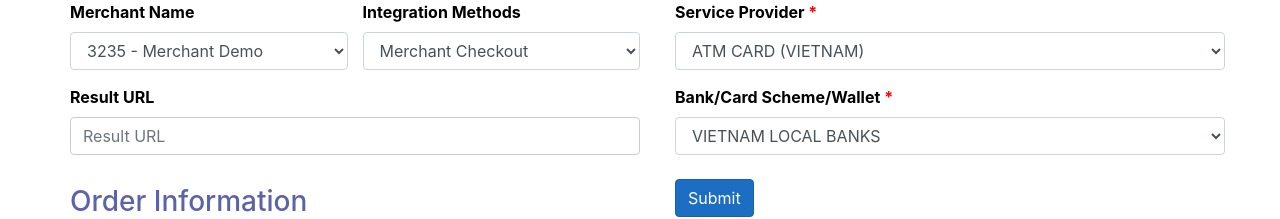
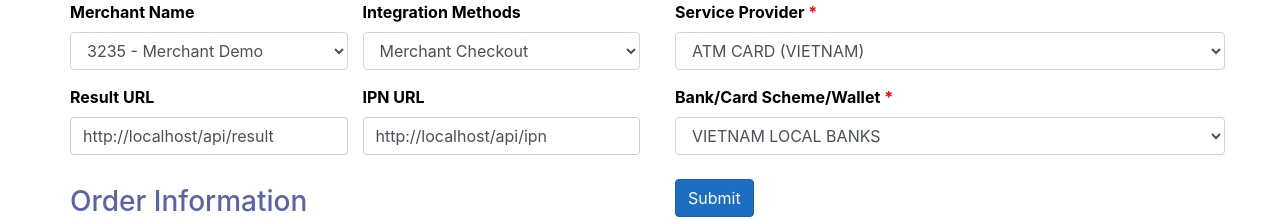
Before and after one commit to galaxypayvn/sample-upc-dotnet, an Angular app in the folder UPC-DotNet/ClientApp/: page / in a window 1280 px wide. Shown: the part 302-521 px from the top of the page. Built offline with nearby package versions, Linux system fonts and the light colour scheme.

Commit message:
feature: add field IPN url layout

```diff
--- a/UPC-DotNet/ClientApp/src/app/home/payment.component.html
+++ b/UPC-DotNet/ClientApp/src/app/home/payment.component.html
@@ -29,11 +29,17 @@
             </select>
           </div>
         </div>
+
         <div style="padding-bottom: 30px" class="row">
-          <div class="col-100 padding-left-15">
+          <div class="col-50 padding-left-15">
             <label>Result URL</label>
             <input class="form-control" type="text" id="successURL" name="successURL" placeholder="Result URL"
-                   [(ngModel)]="SuccessURL"/>
+                   [(ngModel)]="successURL"/>
+          </div>
+          <div class="col-50 padding-left-15">
+            <label>IPN URL</label>
+            <input class="form-control" type="text" id="ipnURL" name="ipnURL" placeholder="IPN URL"
+                   [(ngModel)]="ipnURL"/>
           </div>
         </div>
 
--- a/UPC-DotNet/ClientApp/src/app/home/payment.component.ts
+++ b/UPC-DotNet/ClientApp/src/app/home/payment.component.ts
@@ -35,6 +35,7 @@ export class PaymentComponent {
   public integrationMethod = "SIMPLE";
   public merchantID = "";
   public successURL: string;
+  public ipnURL: string;
 
   public resultData: ResponseData;
   public isPayWithOption = false;
@@ -57,6 +58,7 @@ export class PaymentComponent {
     this.paymentSource = this.UPC.paymentProviders[this.paymentMethod][0].value;
     this.extra = JSON.stringify(this.UPC.paymentExtra, null, 4);
     this.successURL = baseUrl + "api/result";
+    this.ipnURL = baseUrl + "api/ipn";
 
     this.currencyOption = this.UPC.currencyDomestic;
 
@@ -219,7 +221,8 @@ export class PaymentComponent {
       cardVerificationValue: this.cardVerificationValue,
       integrationMethod: this.integrationMethod,
       merchantID: this.merchantID,
-      successURL: this.successURL
+      successURL: this.successURL,
+      ipnURL: this.ipnURL
     };
 
     this.http.post<ResponseData>(this.baseUrl + 'api/client', requestData)
```
Also changed, not shown: 2 other files (tests, documents, lock files or other folders).
